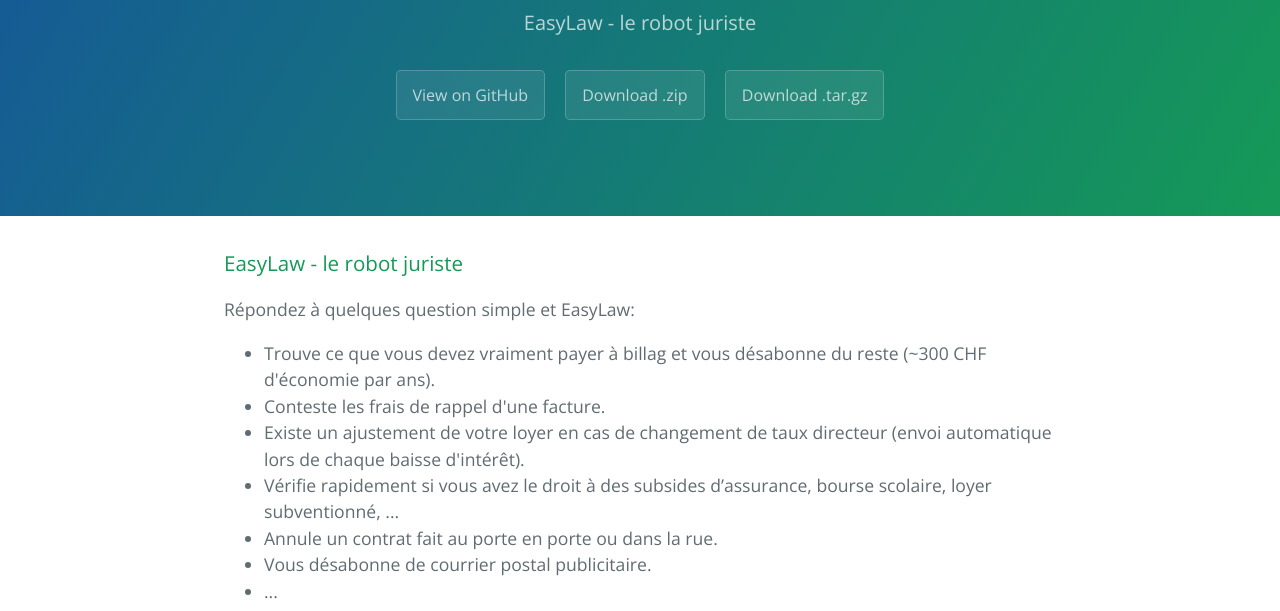
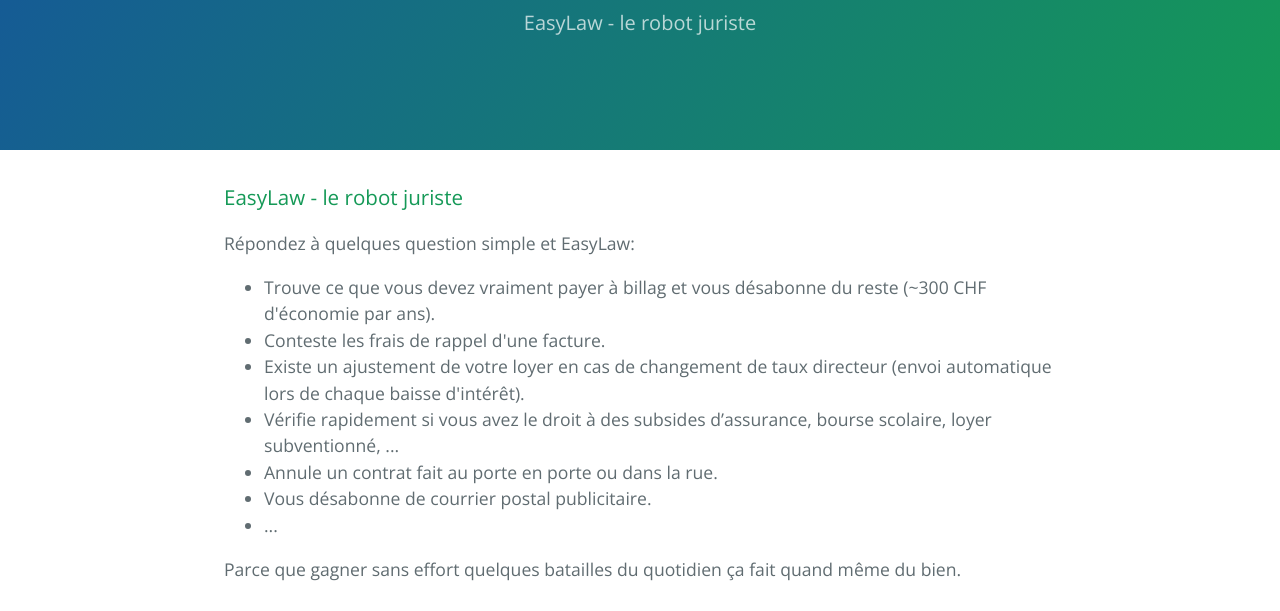
Before and after one commit to gagarine/easylaw, a plain HTML site: page index.html in a window 1280 px wide. Shown: the part 167-778 px from the top of the page. Drawn offline with nearby package versions, Linux system fonts and the light colour scheme.

Commit message:
Update index.html

```diff
--- a/index.html
+++ b/index.html
@@ -13,9 +13,6 @@
     <section class="page-header">
       <h1 class="project-name">Easylaw</h1>
       <h2 class="project-tagline">EasyLaw - le robot juriste </h2>
-      <a href="https://github.com/gagarine/easylaw" class="btn">View on GitHub</a>
-      <a href="https://github.com/gagarine/easylaw/zipball/master" class="btn">Download .zip</a>
-      <a href="https://github.com/gagarine/easylaw/tarball/master" class="btn">Download .tar.gz</a>
     </section>
 
     <section class="main-content">
```
